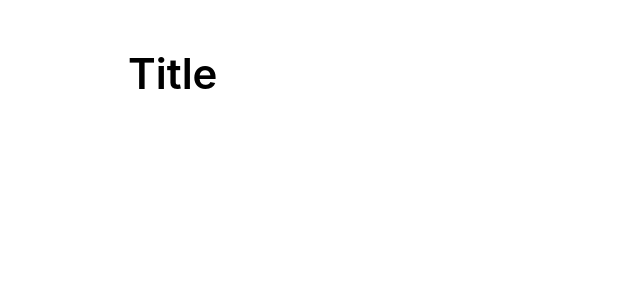
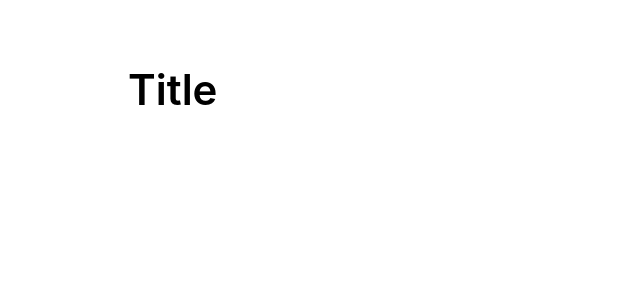
Before and after one commit to senlima0430/artikolo, a React (Create React App) app: page / in a window 1280 px wide. Shown: the top 300 px of the page, without its empty margins (0-640 px from the left). Built offline with nearby package versions, Linux system fonts and the light colour scheme.

Commit message:
Adjust css styles

```diff
--- a/src/css/App.css
+++ b/src/css/App.css
@@ -1,31 +1,13 @@
 .App {
   position: relative;
-  padding-top: 1em;
   width: 100vw;
-  height: calc(100vh - 1em);
-  text-align: center;
-}
-
-.App-header {
-  user-select: none;
-  padding: 0 5vw;
-  width: 90vw;
-  height: 40px;
-  display: flex;
-  align-items: center;
-  justify-content: space-between;
-  font-size: 16px;
-  color: #282c34;
-}
-
-.App-header h1 {
-  margin: 0;
+  height: 100vh;
 }
 
 .App-main {
   position: relative;
-  margin-top: 2em;
+  padding-top: 48px;
   width: 100%;
-  min-height: calc(100vh - 3em - 40px);
+  min-height: calc(100vh - 48px);
   text-align: left;
 }
--- a/src/css/abstruct/reset.css
+++ b/src/css/abstruct/reset.css
@@ -5,6 +5,7 @@ body {
     sans-serif;
   -webkit-font-smoothing: antialiased;
   -moz-osx-font-smoothing: grayscale;
+  overflow-x: hidden;
 }
 
 code {
```
Also changed, not shown: src/css/vendor/github-markdown.css.
